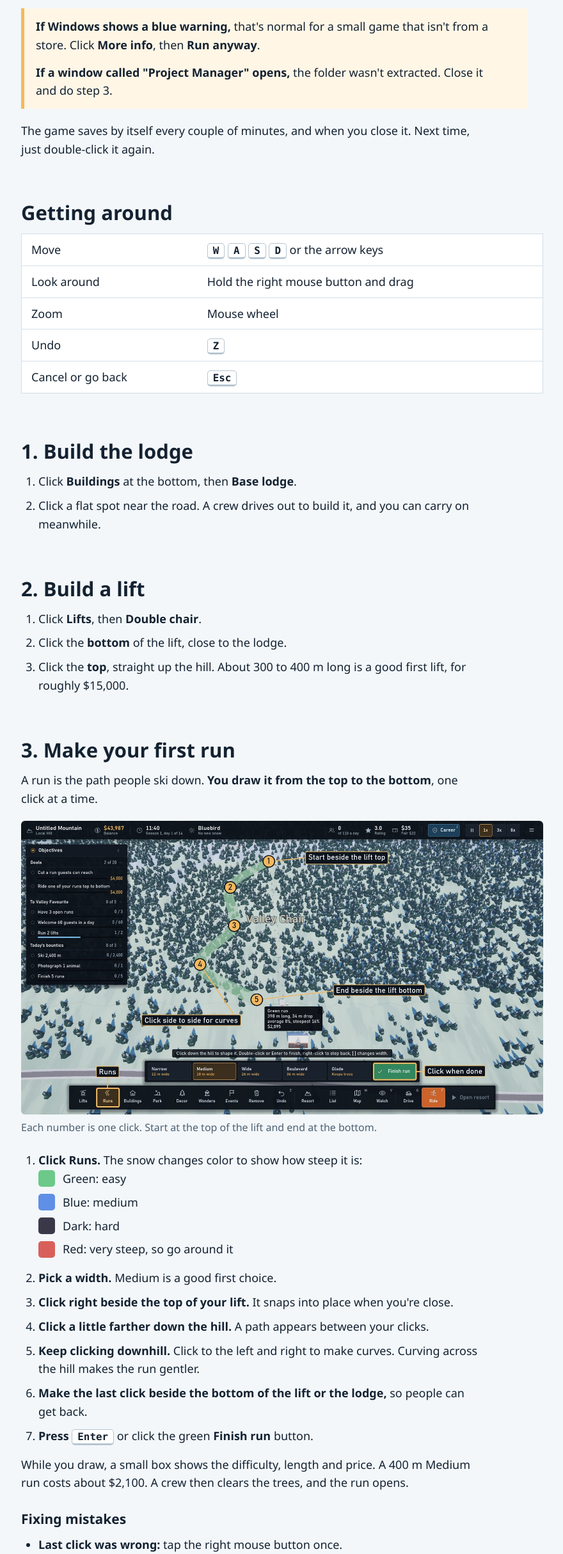
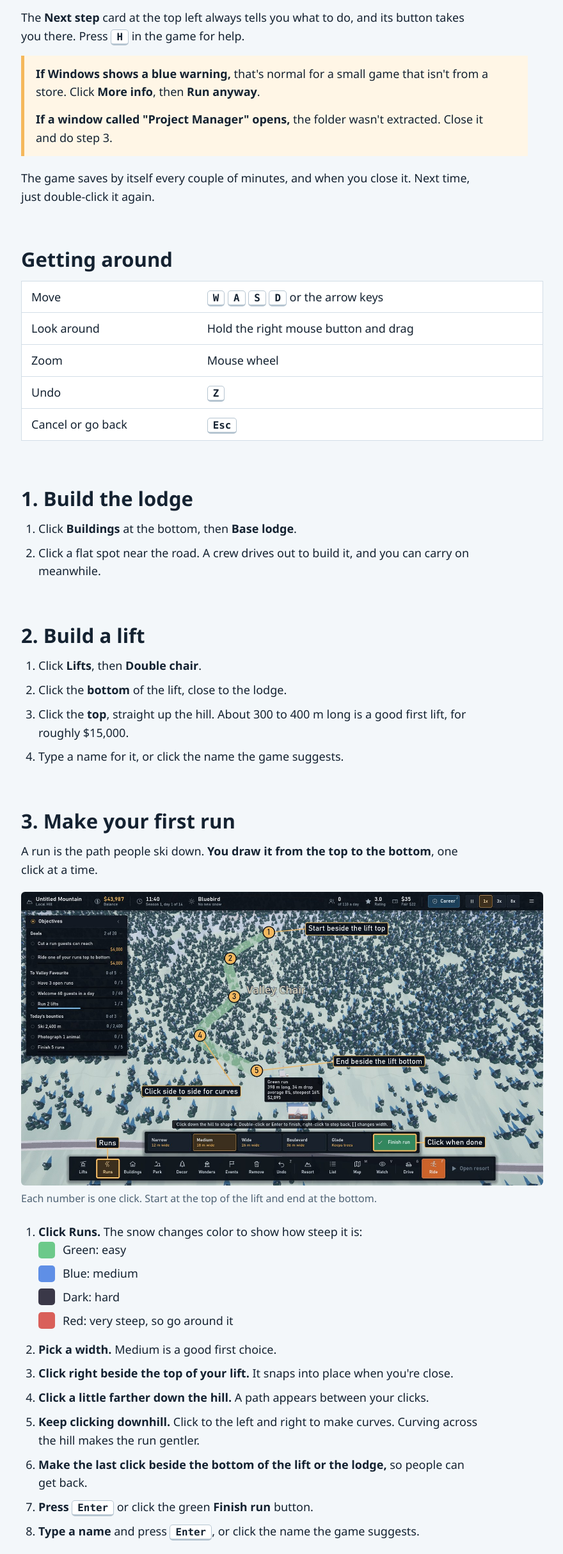
Before and after one commit to tsrmoneyglitch/ski-resort-game, a plain HTML site: page index.html in a window 1280 px wide. Shown: the part 931-3360 px from the top of the page at 64% size, without its empty margins (199-1079 px from the left). Drawn offline with Linux system fonts and the light colour scheme.

Commit message:
Guide: naming, the Next step card and bird volume
Co-Authored-By: Claude Opus 5.5 <noreply@anthropic.com>

```diff
--- a/index.html
+++ b/index.html
@@ -62,6 +62,7 @@ footer a,p a,li a{color:#14608f}
 <li>Open the <b>Ski Resort</b> folder and double-click <b>Ski Resort</b> (the one that says Application).</li>
 <li>Type a name for your mountain and click <b>Let's build</b>.</li>
 </ol>
+<p>The <b>Next step</b> card at the top left always tells you what to do, and its button takes you there. Press <kbd>H</kbd> in the game for help.</p>
 <div class="note"><p><b>If Windows shows a blue warning,</b> that's normal for a small game that isn't from a store. Click <b>More info</b>, then <b>Run anyway</b>.</p>
 <p><b>If a window called "Project Manager" opens,</b> the folder wasn't extracted. Close it and do step 3.</p></div>
 <p>The game saves by itself every couple of minutes, and when you close it. Next time, just double-click it again.</p>
@@ -92,6 +93,7 @@ footer a,p a,li a{color:#14608f}
 <li>Click <b>Lifts</b>, then <b>Double chair</b>.</li>
 <li>Click the <b>bottom</b> of the lift, close to the lodge.</li>
 <li>Click the <b>top</b>, straight up the hill. About 300 to 400 m long is a good first lift, for roughly $15,000.</li>
+<li>Type a name for it, or click the name the game suggests.</li>
 </ol>
 </section>
 
@@ -113,6 +115,7 @@ footer a,p a,li a{color:#14608f}
 <li><b>Keep clicking downhill.</b> Click to the left and right to make curves. Curving across the hill makes the run gentler.</li>
 <li><b>Make the last click beside the bottom of the lift or the lodge,</b> so people can get back.</li>
 <li><b>Press <kbd>Enter</kbd></b> or click the green <b>Finish run</b> button.</li>
+<li><b>Type a name</b> and press <kbd>Enter</kbd>, or click the name the game suggests.</li>
 </ol>
 <p>While you draw, a small box shows the difficulty, length and price. A 400 m Medium run costs about $2,100. A crew then clears the trees, and the run opens.</p>
 <h3>Fixing mistakes</h3>
@@ -156,11 +159,12 @@ footer a,p a,li a{color:#14608f}
 <section id="next">
 <h2>What next?</h2>
 <ul>
-<li>Follow <b>Objectives</b> on the left. Goals pay you money.</li>
+<li>Keep following <b>Next step</b>. Click any goal under it to see how to do it. Goals pay you money.</li>
 <li>Click <b>Resort</b> to change the ticket price. It tells you what guests think is fair.</li>
 <li>Add a second run, a café, and a <b>Cat garage</b> to keep the snow smooth.</li>
 <li>Press <kbd>V</kbd> to sit back and watch.</li>
-<li>Press <kbd>J</kbd> later for new land, staff and upgrades.</li>
+<li>Press <kbd>J</kbd> later for new land, staff and upgrades. The <b>Rank</b> page shows how to unlock more.</li>
+<li>Birds too loud? Press <kbd>Esc</kbd> for Settings and turn down <b>Birds</b>.</li>
 </ul>
 <h3>If it runs slowly</h3>
 <p>The game lowers its own graphics if it notices. You can also press <kbd>Esc</kbd> for Settings, and set <b>Graphics</b> to <b>Low</b>.</p>
```
